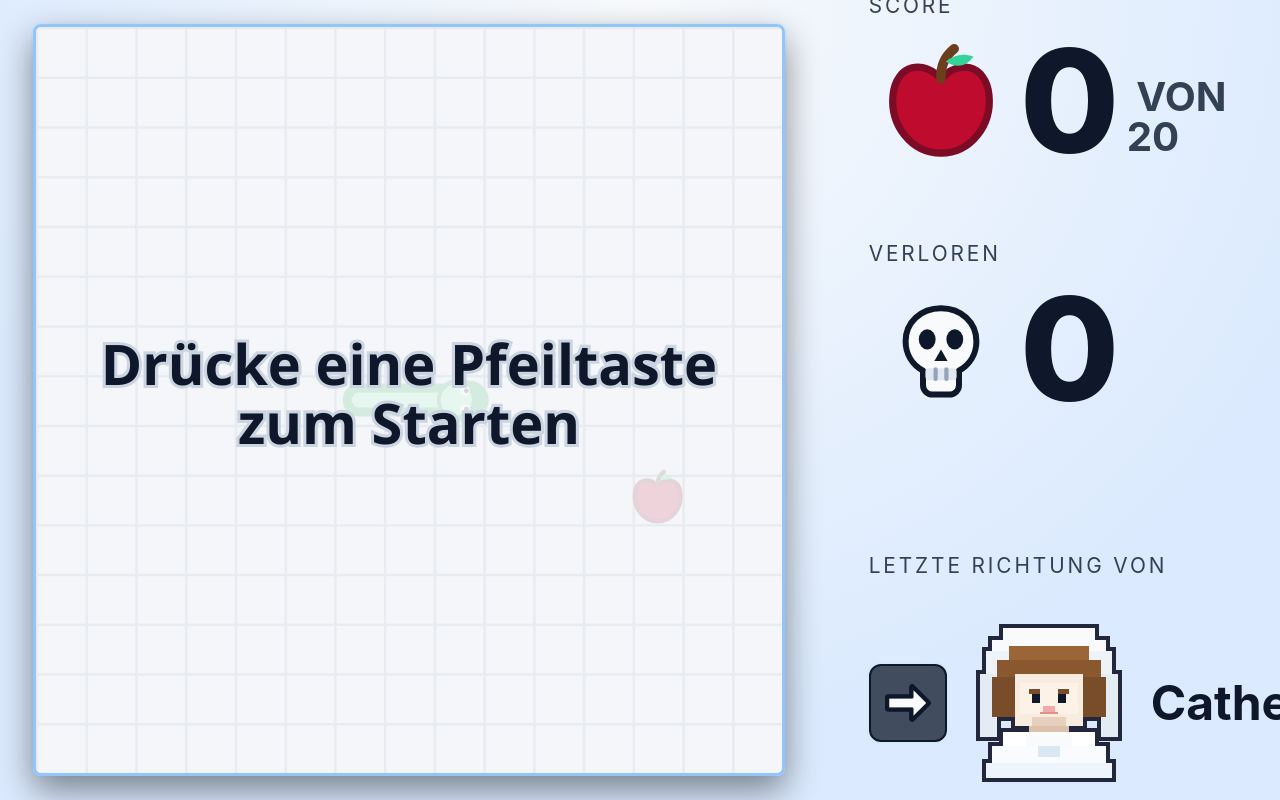
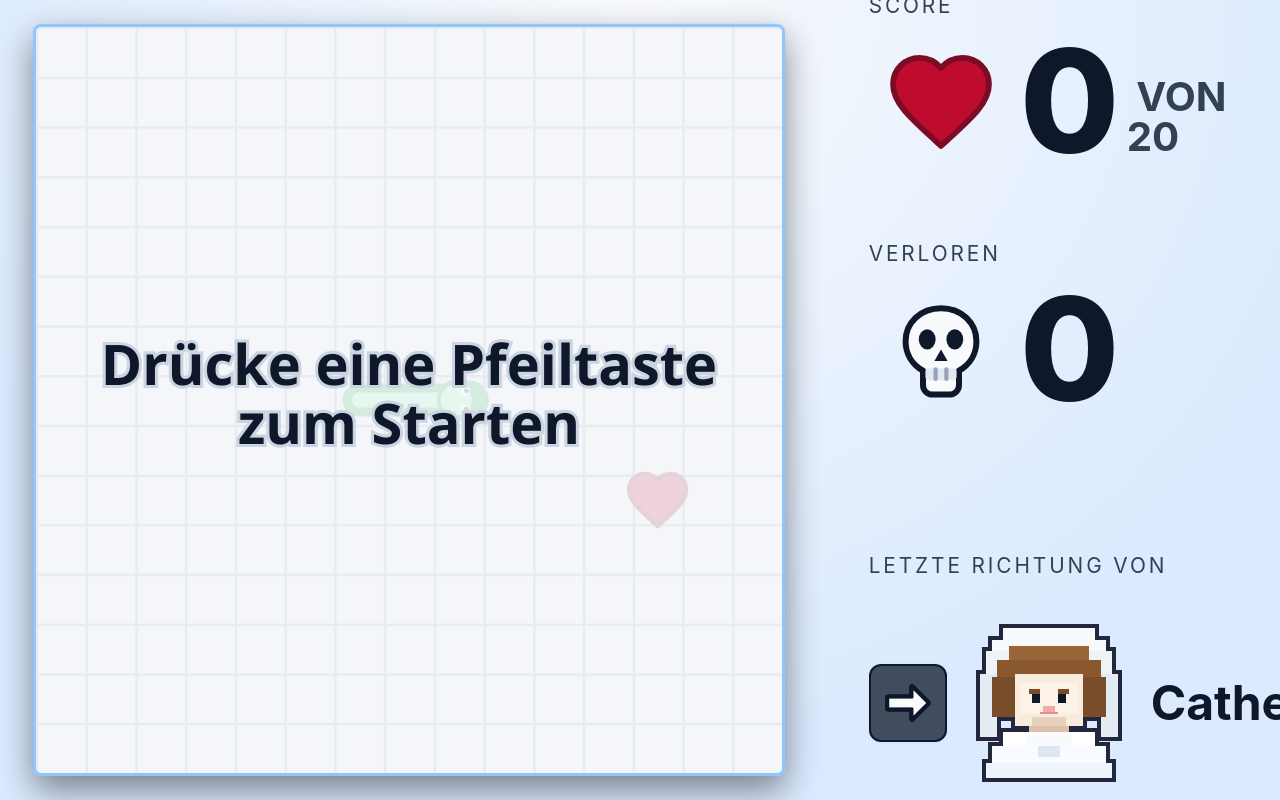
Before and after one commit to DominikDiner/hochzeit_cs, a Vue app in the folder snake/: page / in a window 1280 px wide. Built offline with nearby package versions, Linux system fonts and the light colour scheme; the HTML template or start-up script is replaced by a standard one.

Commit message:
herz statt apfel

```diff
--- a/snake/src/App.vue
+++ b/snake/src/App.vue
@@ -36,18 +36,15 @@ const musicState = ref<MusicState>("idle");
 
 const canvasWidth = columns * tileSize;
 const canvasHeight = rows * tileSize;
-const appleViewBoxSize = 24;
-const appleBodyPathData = "M12 7.4C9.3 4 4.5 4.8 4 10c-.5 5 3 9.7 8 9.7s8.5-4.7 8-9.7c-.5-5.2-5.3-6-8-2.6Z";
-const appleStemPathData = "M12 7.3c-.1-2.1.7-3.8 2.2-5";
-const appleLeafPathData = "M12.8 4.4c1.4-1.1 2.9-1.4 4.6-.8-1 1.5-2.6 2.1-4.6.8Z";
+const heartViewBoxSize = 24;
+const heartPathData =
+  "M12 21.35 10.55 20.03C5.4 15.36 2 12.28 2 8.5 2 5.42 4.42 3 7.5 3 9.24 3 10.91 3.81 12 5.09 13.09 3.81 14.76 3 16.5 3 19.58 3 22 5.42 22 8.5 22 12.28 18.6 15.36 13.45 20.04L12 21.35Z";
 const colorBoardBg = "#e2e8f0";
 const colorGrid = "#94a3b8";
 const colorSnakeBody = "#16a34a";
 const colorSnakeHighlight = "#86efac";
 const colorFoodBody = "#bf0b2e";
 const colorFoodOutline = "#7c0b26";
-const colorFoodStem = "#6b3f1d";
-const colorFoodLeaf = "#34d399";
 const colorOverlayBg = "rgba(248, 250, 252, 0.84)";
 const colorOverlayText = "#0f172a";
 const colorOverlayTextOutline = "#cbd5e1";
@@ -351,31 +348,21 @@ function drawFood(ctx: CanvasRenderingContext2D, position: Position): void {
   const baseY = position.y * tileSize;
   const appleSize = (tileSize - 2) * 1.5;
   const offset = (tileSize - appleSize) / 2;
-  const scale = appleSize / appleViewBoxSize;
+  const scale = appleSize / heartViewBoxSize;
 
-  const appleBodyPath = new Path2D(appleBodyPathData);
-  const appleStemPath = new Path2D(appleStemPathData);
-  const appleLeafPath = new Path2D(appleLeafPathData);
+  const heartPath = new Path2D(heartPathData);
 
   ctx.save();
   ctx.translate(baseX + offset, baseY + offset);
   ctx.scale(scale, scale);
 
   ctx.fillStyle = colorFoodBody;
-  ctx.fill(appleBodyPath);
+  ctx.fill(heartPath);
 
   ctx.strokeStyle = colorFoodOutline;
   ctx.lineWidth = 1.5;
   ctx.lineJoin = "round";
-  ctx.stroke(appleBodyPath);
-
-  ctx.strokeStyle = colorFoodStem;
-  ctx.lineWidth = 1.6;
-  ctx.lineCap = "round";
-  ctx.stroke(appleStemPath);
-
-  ctx.fillStyle = colorFoodLeaf;
-  ctx.fill(appleLeafPath);
+  ctx.stroke(heartPath);
 
   ctx.restore();
 }
@@ -780,23 +767,15 @@ onUnmounted(() => {
         <p class="score-label">Score</p>
 
         <div class="hud-icon" aria-hidden="true">
-          <svg class="label-icon score-apple-icon" viewBox="0 0 24 24">
-            <g transform="translate(0 1)">
+          <svg class="label-icon score-heart-icon" viewBox="0 0 24 24">
+            <g transform="translate(12 12) scale(0.8) translate(-12 -12)">
               <path
-                d="M12 7.4C9.3 4 4.5 4.8 4 10c-.5 5 3 9.7 8 9.7s8.5-4.7 8-9.7c-.5-5.2-5.3-6-8-2.6Z"
+                d="M12 21.35 10.55 20.03C5.4 15.36 2 12.28 2 8.5 2 5.42 4.42 3 7.5 3 9.24 3 10.91 3.81 12 5.09 13.09 3.81 14.76 3 16.5 3 19.58 3 22 5.42 22 8.5 22 12.28 18.6 15.36 13.45 20.04L12 21.35Z"
                 fill="#bf0b2e"
                 stroke="#7c0b26"
                 stroke-width="1.2"
                 stroke-linejoin="round"
               />
-              <path
-                d="M12 7.3c-.1-2.1.7-3.8 2.2-5"
-                fill="none"
-                stroke="#6b3f1d"
-                stroke-width="1.6"
-                stroke-linecap="round"
-              />
-              <path d="M12.8 4.4c1.4-1.1 2.9-1.4 4.6-.8-1 1.5-2.6 2.1-4.6.8Z" fill="#34d399" />
             </g>
           </svg>
         </div>
@@ -1062,7 +1041,7 @@ onUnmounted(() => {
   filter: drop-shadow(4px 0 0 #22273e) drop-shadow(-4px 0 0 #22273e) drop-shadow(0 4px 0 #22273e) drop-shadow(0 -4px 0 #22273e);
 }
 
-.score-apple-icon {
+.score-heart-icon {
   filter: none;
 }
 
```
